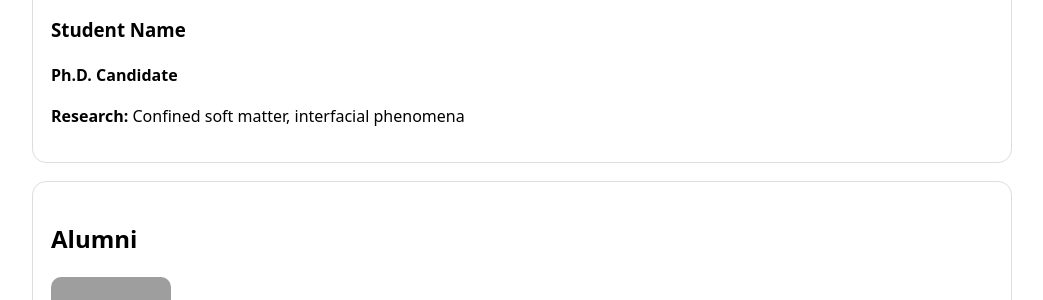
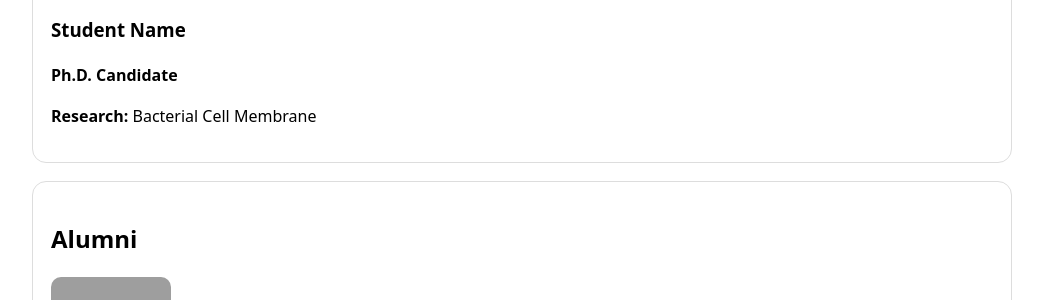
Before and after one commit to skg43/chakrabarti-lab, a Jekyll site: the page built from people.html, in a window 1280 px wide. Shown: the part 1610-1910 px from the top of the page, without its empty margins (118-1161 px from the left). Built offline with Jekyll 4.4.1, drawn with Linux system fonts in a browser that asks for light colours; grey boxes are pictures that could not be loaded.

```diff
--- a/people.html
+++ b/people.html
@@ -54,7 +54,7 @@
     <div class="person-info">
       <h3>Student Name</h3>
       <p><strong>Ph.D. Candidate</strong></p>
-      <p><strong>Research:</strong> Confined soft matter, interfacial phenomena</p>
+      <p><strong>Research:</strong> Bacterial Cell Membrane</p>
     </div>
   </div>
 
```
